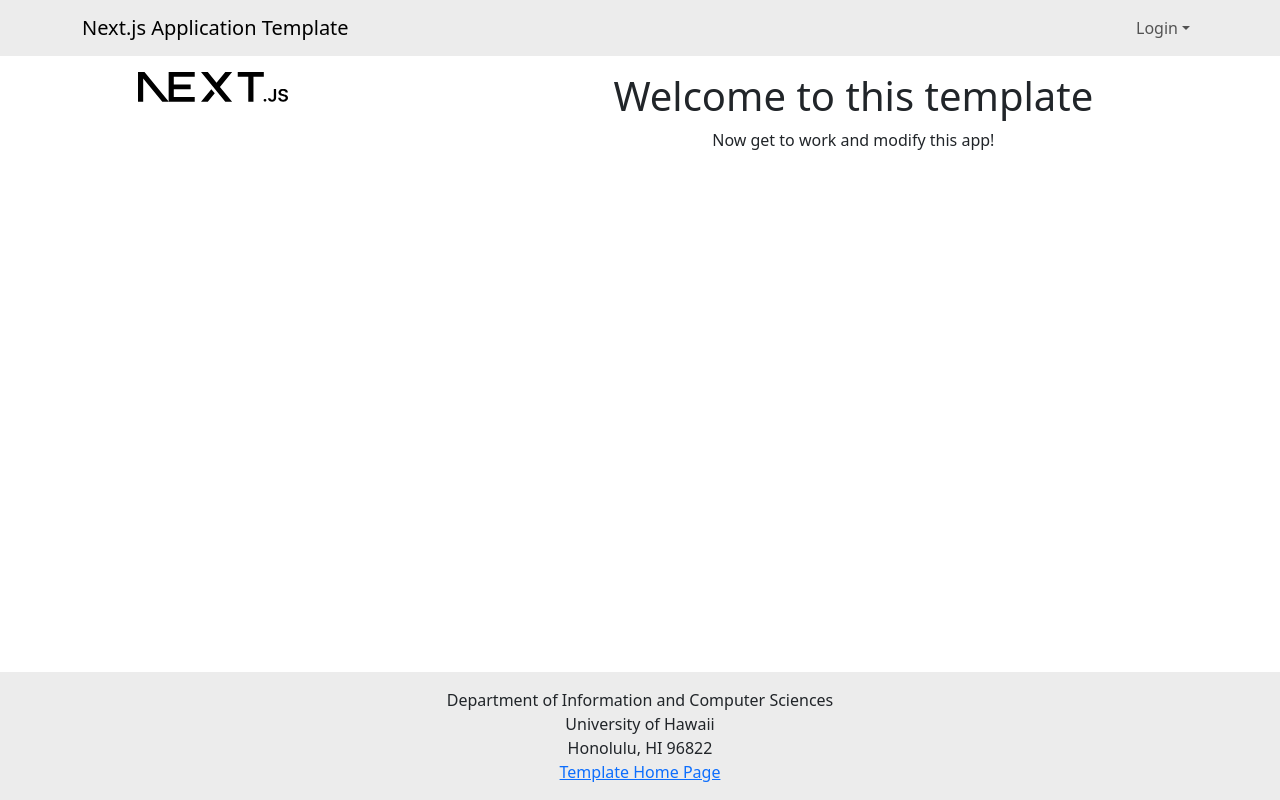
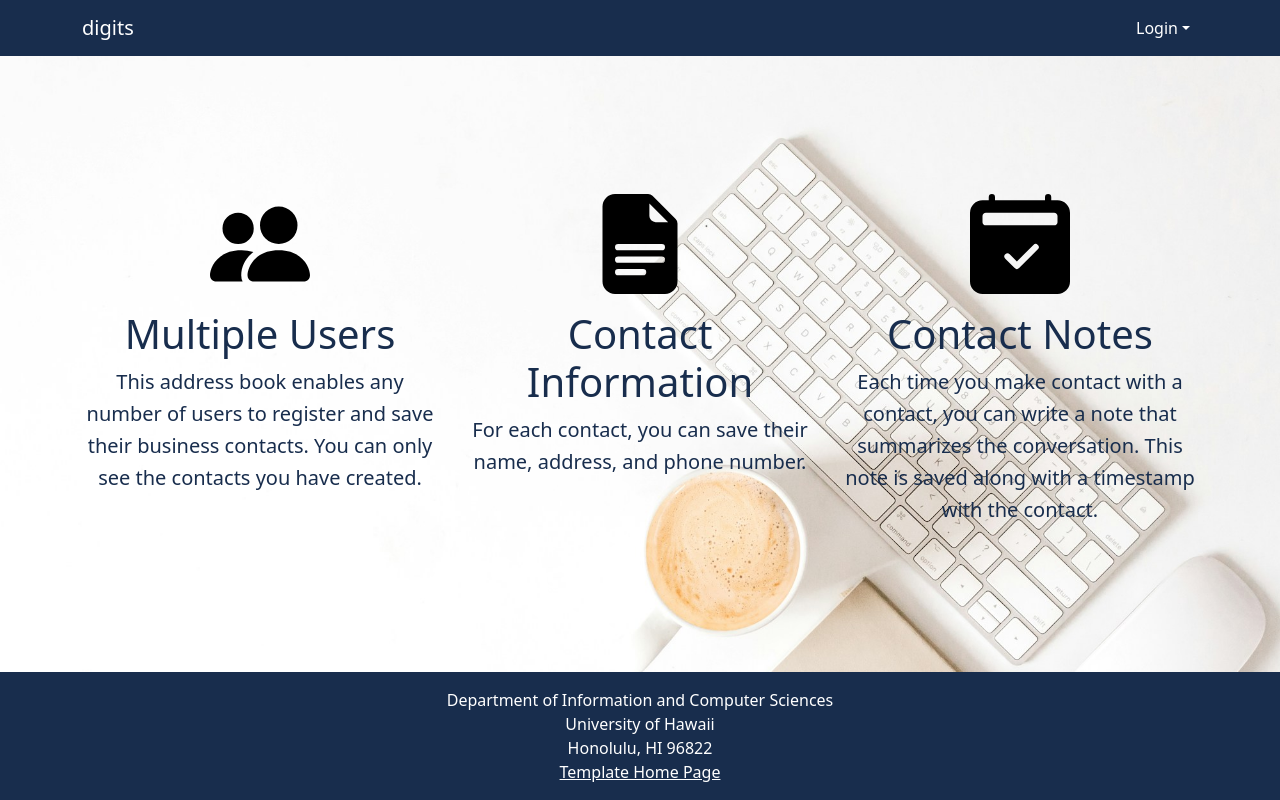
Before and after one commit to linsammi/digits, a Next.js app: page / in a window 1280 px wide. Built offline with nearby package versions, Linux system fonts and the light colour scheme; no server answers.

Commit message:
landing page mockup finished in 20 minutes 12 seconds.

```diff
--- a/src/app/globals.css
+++ b/src/app/globals.css
@@ -12,3 +12,42 @@ body {
   display: flex;
   flex-direction: column;
 }
+
+
+/* Digits landing page theme */
+:root {
+  --nat-navbar-bg: #182d4d;
+  --nat-navbar-bg-rgb: 24, 45, 77;
+  --nat-navbar-text-color: white;
+  --nat-navbar-highlight-text: #b8e0f2;
+}
+
+body {
+  --bs-dark: var(--nat-navbar-bg);
+  --bs-dark-rgb: var(--nat-navbar-bg-rgb);
+  background: url("/images/digits-bg.jpg") center center / cover fixed;
+}
+
+body .navbar {
+  --bs-navbar-active-color: var(--nat-navbar-highlight-text);
+  --bs-navbar-brand-color: white;
+  --bs-navbar-brand-hover-color: var(--nat-navbar-highlight-text);
+  --bs-navbar-color: white;
+  --bs-navbar-hover-color: var(--nat-navbar-highlight-text);
+}
+
+footer, footer a {
+  color: white;
+}
+
+.bg-dark a.dropdown-item {
+  color: var(--nat-navbar-bg);
+}
+
+main {
+  color: #182d4d;
+}
+
+main h5 {
+  line-height: 1.6;
+}
--- a/src/app/layout.tsx
+++ b/src/app/layout.tsx
@@ -18,7 +18,7 @@ const geistMono = Geist_Mono({
 });
 
 export const metadata: Metadata = {
-  title: "Next.js Application Template",
+  title: "digits",
   description: "Generated by ics-software-engineering.github.io",
 };
 
--- a/src/app/page.tsx
+++ b/src/app/page.tsx
@@ -1,17 +1,39 @@
-import { Col, Container, Image, Row } from 'react-bootstrap';
+import { Container, Row, Col } from 'react-bootstrap';
+import {
+  PeopleFill,
+  FileEarmarkTextFill,
+  Calendar2CheckFill,
+} from 'react-bootstrap-icons';
 
-/** The Home page. */
 const Home = () => (
-  <main>
-    <Container id="landing-page" fluid className="py-3">
-      <Row className="align-middle text-center">
-        <Col xs={4}>
-          <Image src="next.svg" width="150px" alt="" />
+  <main className="d-flex flex-grow-1 align-items-center">
+    <Container className="py-5">
+      <Row className="text-center g-4">
+        <Col md={4}>
+          <PeopleFill size={100} />
+          <h1 className="mt-3">Multiple Users</h1>
+          <h5>
+            This address book enables any number of users to register
+            and save their business contacts. You can only see the
+            contacts you have created.
+          </h5>
         </Col>
-
-        <Col xs={8} className="d-flex flex-column justify-content-center">
-          <h1>Welcome to this template</h1>
-          <p>Now get to work and modify this app!</p>
+        <Col md={4}>
+          <FileEarmarkTextFill size={100} />
+          <h1 className="mt-3">Contact Information</h1>
+          <h5>
+            For each contact, you can save their name, address,
+            and phone number.
+          </h5>
+        </Col>
+        <Col md={4}>
+          <Calendar2CheckFill size={100} />
+          <h1 className="mt-3">Contact Notes</h1>
+          <h5>
+            Each time you make contact with a contact, you can write
+            a note that summarizes the conversation. This note is
+            saved along with a timestamp with the contact.
+          </h5>
         </Col>
       </Row>
     </Container>
--- a/src/components/Footer.tsx
+++ b/src/components/Footer.tsx
@@ -2,7 +2,7 @@ import { Col, Container } from 'react-bootstrap';
 
 /** The Footer appears at the bottom of every page. Rendered by the App Layout component. */
 const Footer = () => (
-  <footer className="mt-auto py-3 bg-light">
+  <footer className="mt-auto py-3 bg-dark">
     <Container>
       <Col className="text-center">
         Department of Information and Computer Sciences
--- a/src/components/Navbar.tsx
+++ b/src/components/Navbar.tsx
@@ -12,9 +12,9 @@ const NavBar: React.FC = () => {
   const currentUser = session?.user?.email;
   const role = session?.user?.role;
   return (
-    <Navbar bg="light" expand="lg">
+    <Navbar bg="dark" expand="lg">
       <Container>
-        <Navbar.Brand href="/">Next.js Application Template</Navbar.Brand>
+        <Navbar.Brand href="/">digits</Navbar.Brand>
         <Navbar.Toggle aria-controls="basic-navbar-nav" />
         <Navbar.Collapse id="basic-navbar-nav">
           <Nav className="me-auto justify-content-start">
```
Also changed, not shown: public/images/digits-bg.jpg (added).
